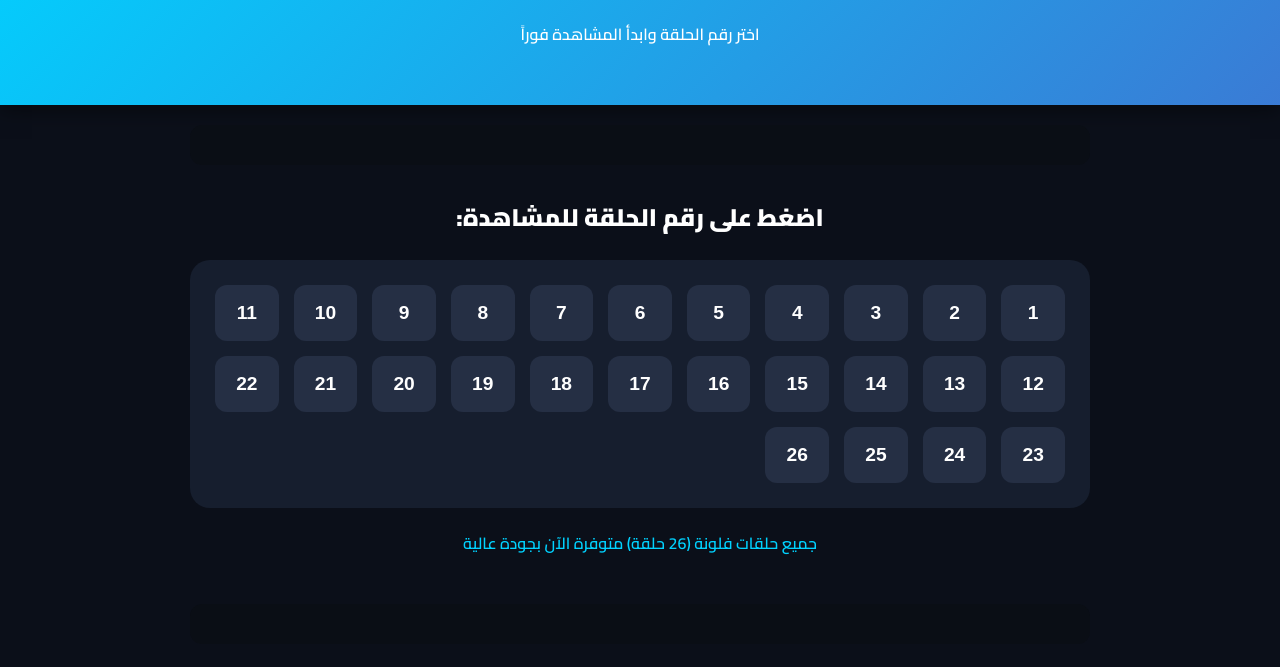
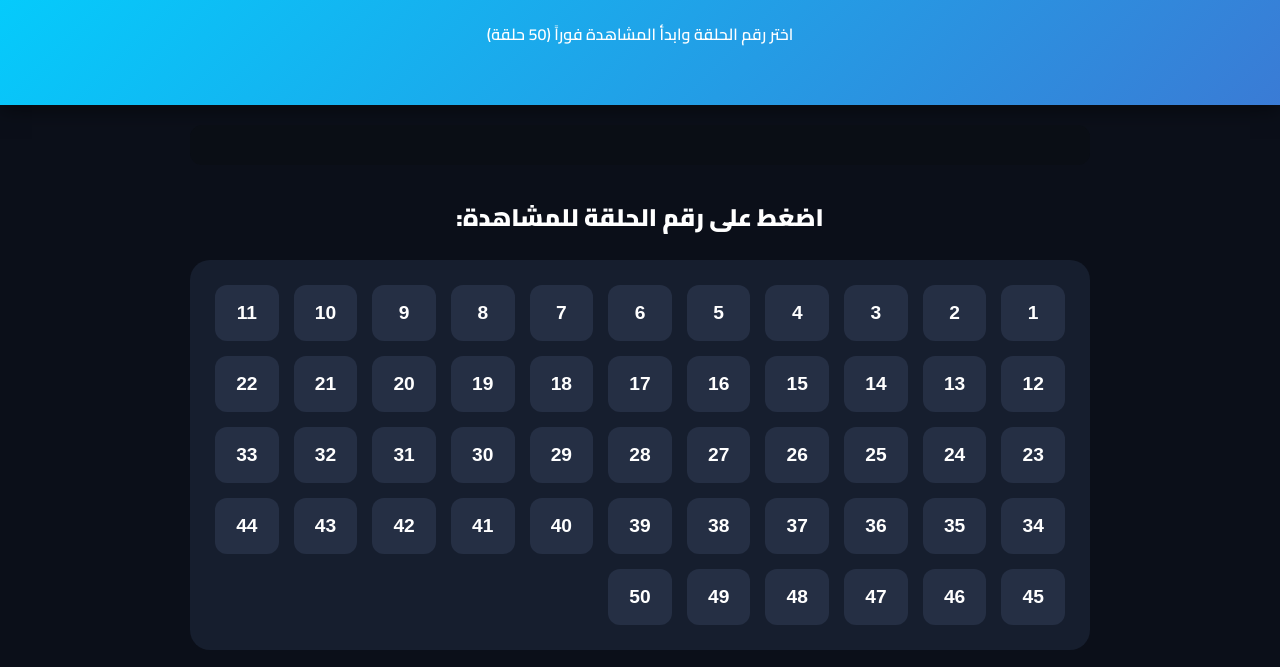
Before and after one commit to husamalu637/Flona, a plain HTML site: page index.html in a window 1280 px wide. Shown: the part 124-791 px from the top of the page. Drawn offline with Linux system fonts and the light colour scheme.

Commit message:
Update index.html

```diff
--- a/index.html
+++ b/index.html
@@ -18,7 +18,7 @@
         .video-display-area { background: #000; border-radius: 20px; overflow: hidden; border: 3px solid var(--primary); box-shadow: 0 0 30px rgba(0, 210, 255, 0.2); margin-bottom: 30px; display: none; position: relative; }
         .responsive-iframe { position: relative; width: 100%; aspect-ratio: 16 / 9; background: #000; overflow: hidden; }
         .responsive-iframe iframe { position: absolute; top: -160px; left: 0; width: 100%; height: calc(100% + 160px); border: 0; overflow: hidden; pointer-events: auto; }
-        .episodes-grid { display: grid; grid-template-columns: repeat(auto-fill, minmax(60px, 1fr)); gap: 15px; background: var(--card); padding: 25px; border-radius: 20px; }
+        .episodes-grid { display: grid; grid-template-columns: repeat(auto-fill, minmax(60px, 1fr)); gap: 15px; background: var(--card); padding: 25px; border-radius: 20px; max-height: 600px; overflow-y: auto; }
         .ep-btn { background: #252f44; color: white; border: 2px solid transparent; padding: 15px 0; border-radius: 12px; font-size: 1.2rem; font-weight: bold; cursor: pointer; transition: 0.3s; }
         .ep-btn:hover { background: var(--primary); transform: scale(1.1); border-color: white; }
         .ep-btn.active { background: var(--accent); color: black; box-shadow: 0 0 15px var(--accent); }
@@ -28,20 +28,21 @@
     </style>
 </head>
 <body>
-<header><h1>🎬 صدى الطفولة</h1><p>اختر رقم الحلقة وابدأ المشاهدة فوراً</p></header>
+<header><h1>🎬 صدى الطفولة</h1><p>اختر رقم الحلقة وابدأ المشاهدة فوراً (50 حلقة)</p></header>
 <div class="banner-top"><script> atOptions = { 'key' : 'b8ba5b25ff25e41ea44c2df3a1b05378', 'format' : 'iframe', 'height' : 250, 'width' : 300, 'params' : {} }; </script><script src="https://www.highperformanceformat.com/b8ba5b25ff25e41ea44c2df3a1b05378/invoke.js"></script></div>
-<div class="main-container"><div class="video-wrapper-outer"><div id="videoPlayer" class="video-display-area"><div class="responsive-iframe"><iframe id="mainIframe" src="" allowfullscreen scrolling="no"></iframe></div><div id="episodeTitle" style="padding: 10px; background: var(--card); font-weight: bold;"></div></div></div><h2>اضغط على رقم الحلقة للمشاهدة:</h2><div class="episodes-grid" id="buttonsGrid"></div><p class="info-text">جميع حلقات فلونة (26 حلقة) متوفرة الآن بجودة عالية</p></div>
+<div class="main-container"><div class="video-wrapper-outer"><div id="videoPlayer" class="video-display-area"><div class="responsive-iframe"><iframe id="mainIframe" src="" allowfullscreen scrolling="no"></iframe></div><div id="episodeTitle" style="padding: 10px; background: var(--card); font-weight: bold;"></div></div></div><h2>اضغط على رقم الحلقة للمشاهدة:</h2><div class="episodes-grid" id="buttonsGrid"></div><p class="info-text">جميع حلقات فلونة (50 حلقة) متوفرة الآن بجودة عالية</p></div>
 <div class="banner-bottom"><script> atOptions = { 'key' : 'b8ba5b25ff25e41ea44c2df3a1b05378', 'format' : 'iframe', 'height' : 250, 'width' : 300, 'params' : {} }; </script><script src="https://www.highperformanceformat.com/b8ba5b25ff25e41ea44c2df3a1b05378/invoke.js"></script></div>
 <footer>جميع الحقوق محفوظة - صدى الطفولة &copy; 2026</footer>
 <script>
     const adLink = "https://www.profitablecpmratenetwork.com/e41dj2h87?key=bef514b5ca3fa945e7a3b60e4a9ef21a";
-    const totalEpisodes = 26;
-    const episodeLinks = []; for (let i = 0; i < totalEpisodes; i++) { episodeLinks.push(`https://cartoony.net/watch/228/${2027 + i}`); }
+    const totalEpisodes = 50;
+    const episodeLinks = [];
+    for (let i = 0; i < totalEpisodes; i++) { episodeLinks.push(`https://cartoony.net/watch/228/${2027 + i}`); }
     const grid = document.getElementById('buttonsGrid'); const player = document.getElementById('videoPlayer'); const iframe = document.getElementById('mainIframe'); const titleDisp = document.getElementById('episodeTitle');
     let scrollPosition = 0;
     function lockPage() { scrollPosition = window.scrollY; document.body.style.position = 'fixed'; document.body.style.top = `-${scrollPosition}px`; document.body.style.width = '100%'; }
     function unlockPage() { document.body.style.position = ''; document.body.style.top = ''; document.body.style.width = ''; window.scrollTo(0, scrollPosition); }
-    episodeLinks.forEach((link, index) => { const btn = document.createElement('button'); btn.className = 'ep-btn'; btn.innerText = index + 1; btn.onclick = function() { window.open(adLink, '_blank'); lockPage(); player.style.display = 'block'; iframe.src = link; titleDisp.innerText = "أنت تشاهد الآن: فلونة - الحلقة " + (index + 1); document.querySelectorAll('.ep-btn').forEach(b => b.classList.remove('active')); btn.classList.add('active'); setTimeout(() => { unlockPage(); }, 500); }; grid.appendChild(btn); });
+    for(let i=0; i<totalEpisodes; i++){ const btn = document.createElement('button'); btn.className = 'ep-btn'; btn.innerText = i+1; btn.onclick = (function(link, idx){ return function(){ window.open(adLink, '_blank'); lockPage(); player.style.display = 'block'; iframe.src = link; titleDisp.innerText = "أنت تشاهد الآن: فلونة - الحلقة " + (idx+1); document.querySelectorAll('.ep-btn').forEach(b => b.classList.remove('active')); this.classList.add('active'); setTimeout(() => { unlockPage(); }, 500); }; })(episodeLinks[i], i); grid.appendChild(btn); }
 </script>
 </body>
 </html>
```
